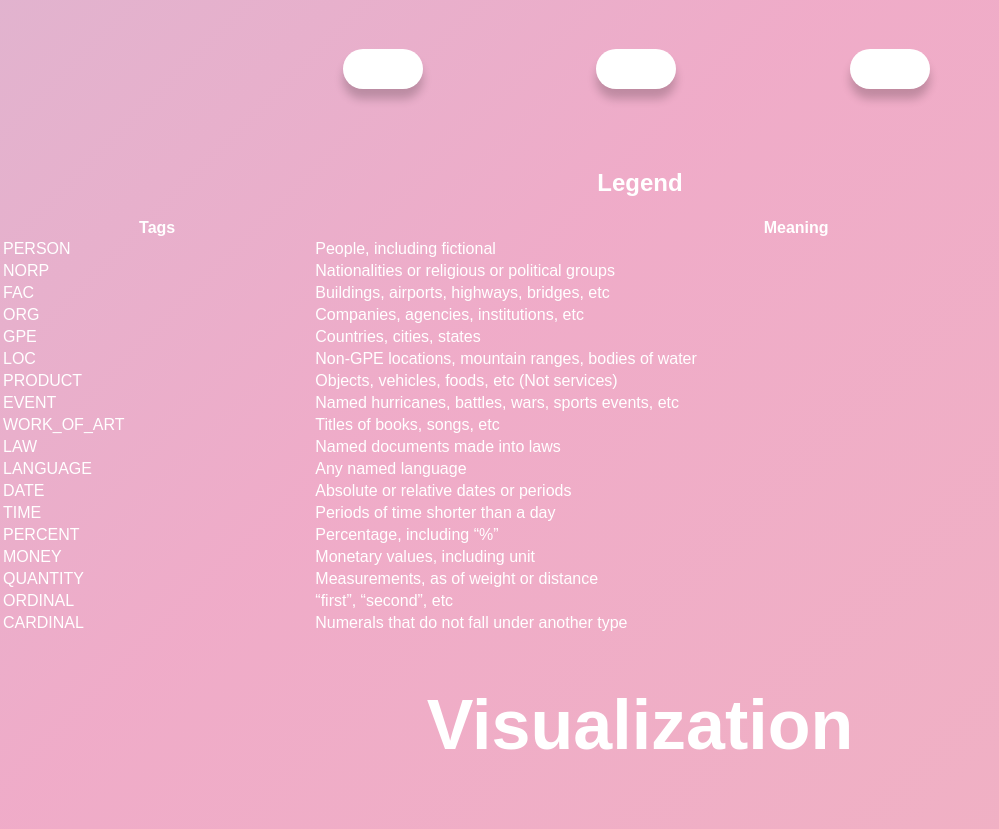
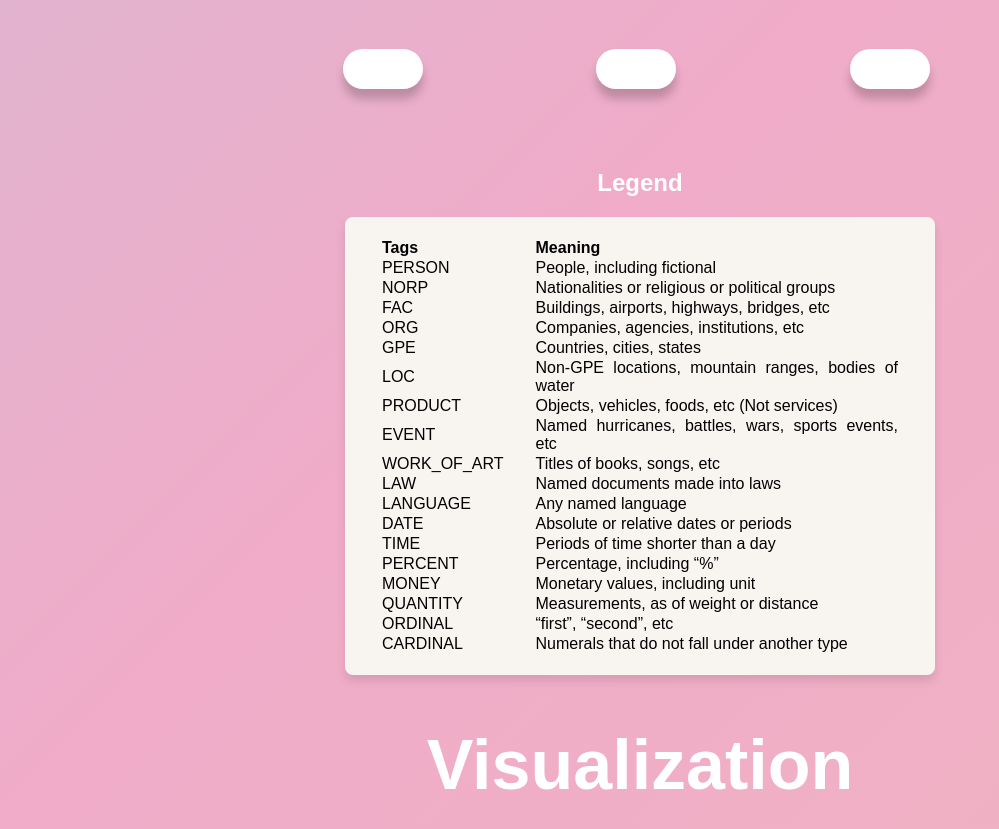
Before and after one commit to zhishan03/smart-search, a Flask app: template templates/output.html in a window 1280 px wide. Shown: the part 1348-2177 px from the top of the page, without its empty margins (0-999 px from the left). Run offline with Flask 2, Linux system fonts and the light colour scheme; the template is opened without the code that fills it, so the values that code supplies are empty.

Commit message:
Add files via upload

```diff
--- a/static/css/styles.css
+++ b/static/css/styles.css
@@ -236,8 +236,8 @@ a:hover {
 
 /*text input*/
 
-/* legend */
-#legend {
+/*legend*/
+#label {
     width: 550px;
     margin: 0 auto;
     border-radius: 8px;
@@ -247,11 +247,12 @@ a:hover {
     padding: 20px;
 }
 
-#legend tr {
+#label tr {
     margin-bottom: 3px;
     text-align: justify;
 }
 
-#legend td,th {
+#label td,th {
     padding:0 15px;
 }
+/*legend*/
```
